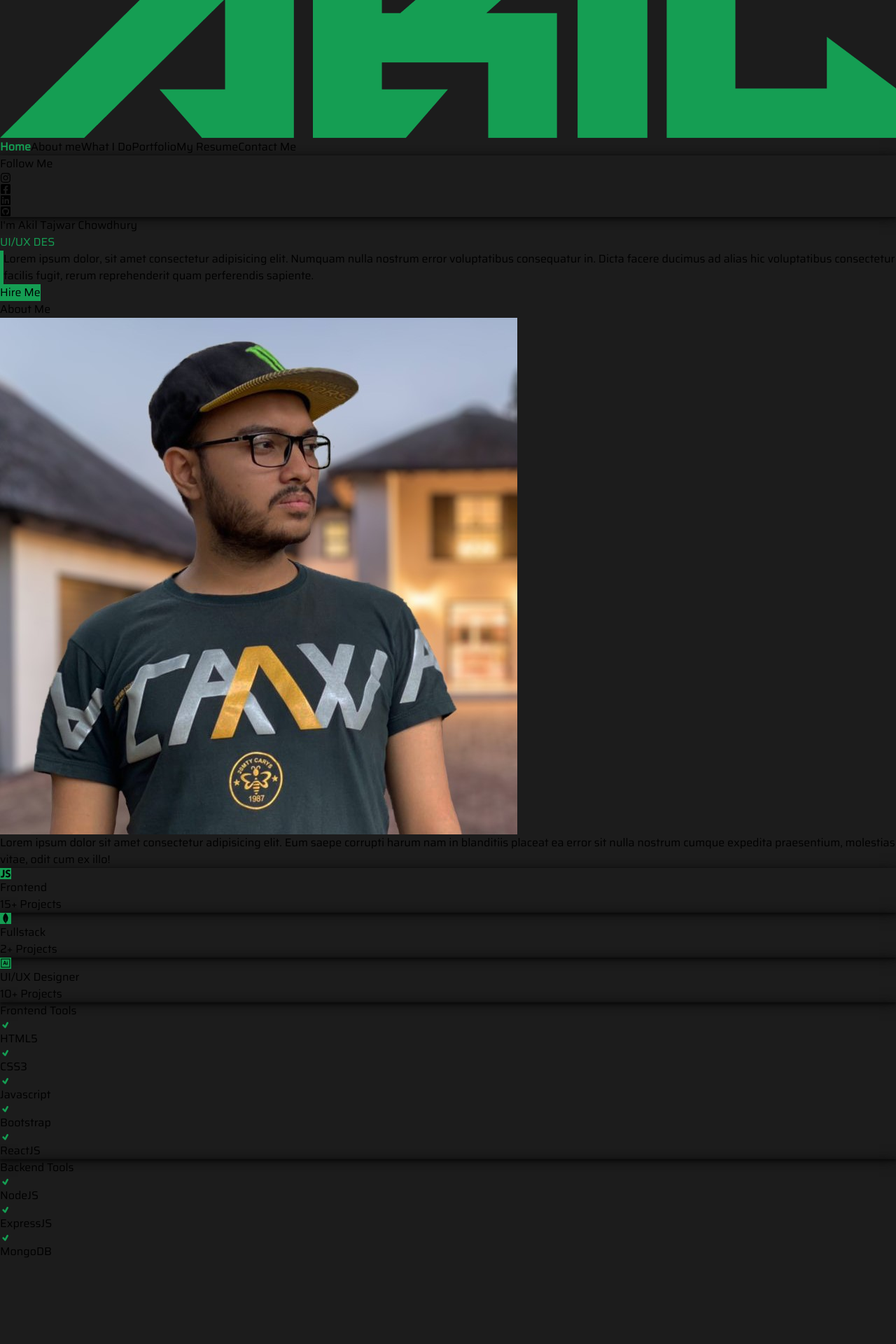
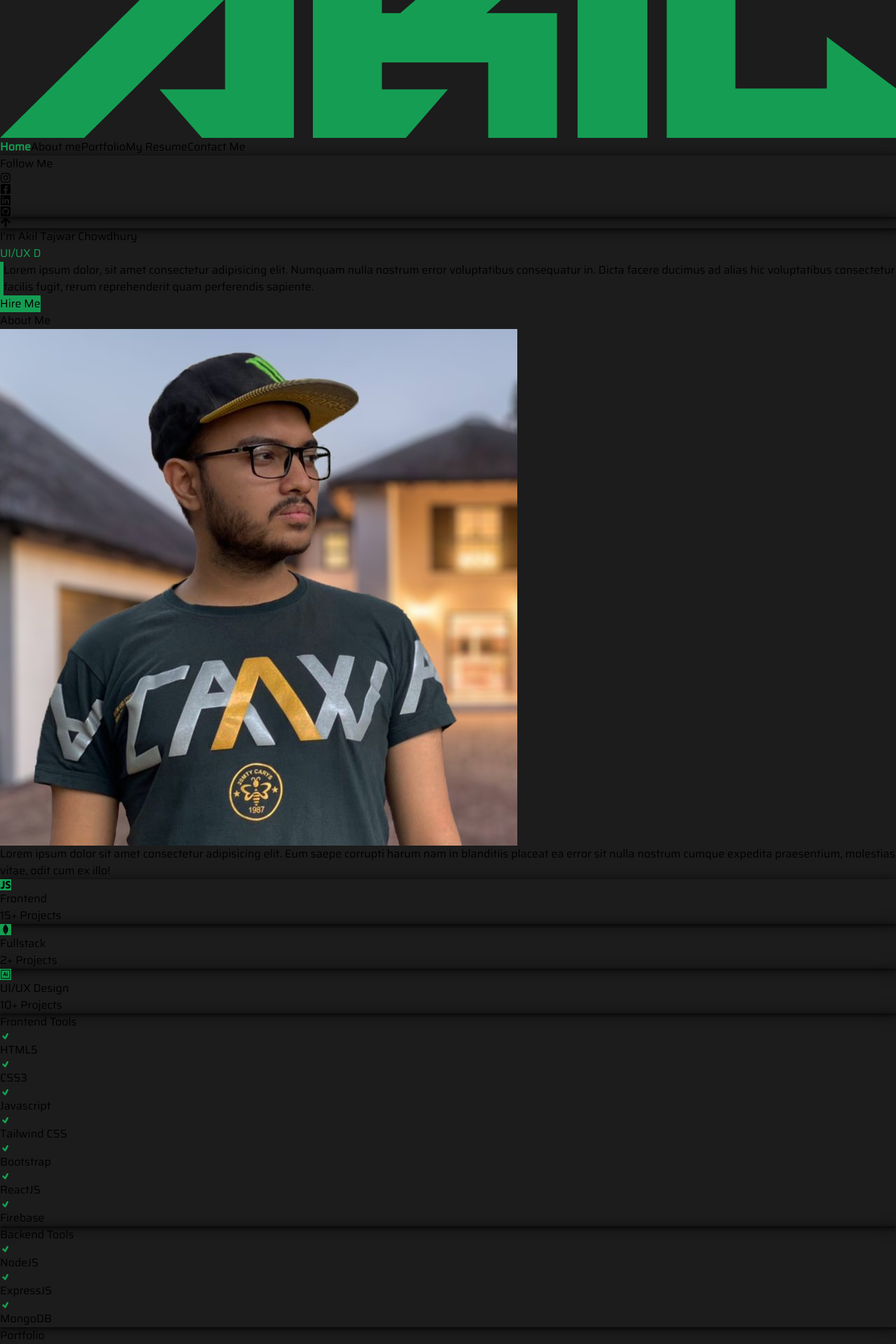
Before and after one commit to akil-tajwar/portfolio-website, a React (Vite) app: page / in a window 1280 px wide. Shown: the part 92-2012 px from the top of the page at 70% size. Before the commit the page ends 1892 px from the top, so only its background shows below. Built offline with nearby package versions, Linux system fonts and the light colour scheme.

Commit message:
editing follow me

```diff
--- a/src/Container/Components/AboutMe.jsx
+++ b/src/Container/Components/AboutMe.jsx
@@ -1,8 +1,7 @@
 import React from 'react';
-import { RadialBarChart, RadialBar, ResponsiveContainer } from 'recharts';
 import { TiTick } from "react-icons/ti";
 import { IoLogoJavascript } from "react-icons/io";
-import { SiMongodb, SiAdobeillustrator } from "react-icons/si";
+import { SiMongodb } from "react-icons/si";
 import { DiIllustrator } from "react-icons/di";
 
 const AboutMe = () => {
@@ -36,7 +35,7 @@ const AboutMe = () => {
                         </div>
                         <div className='border flex flex-col justify-center items-center p-4 border-[#159e53] shadow rounded-lg w-full h-48'>
                             <DiIllustrator className='text-3xl mb-4 text-[#1c1c1c] primary-bg-color' />
-                            <h4 className='text-2xl font-semibold'>UI/UX Designer</h4>
+                            <h4 className='text-2xl font-semibold'>UI/UX Design</h4>
                             <p>10+ Projects</p>
                         </div>
                     </div>
@@ -47,8 +46,10 @@ const AboutMe = () => {
                                 <li className='flex gap-2'><TiTick className='primary-color text-2xl' />HTML5</li>
                                 <li className='flex gap-2'><TiTick className='primary-color text-2xl' />CSS3</li>
                                 <li className='flex gap-2'><TiTick className='primary-color text-2xl' />Javascript</li>
+                                <li className='flex gap-2'><TiTick className='primary-color text-2xl' />Tailwind CSS</li>
                                 <li className='flex gap-2'><TiTick className='primary-color text-2xl' />Bootstrap</li>
                                 <li className='flex gap-2'><TiTick className='primary-color text-2xl' />ReactJS</li>
+                                <li className='flex gap-2'><TiTick className='primary-color text-2xl' />Firebase</li>
                             </ul>
                         </div>
                         <div className='border border-[#159e53] p-4 shadow rounded-lg w-full'>
@@ -62,21 +63,6 @@ const AboutMe = () => {
                     </div>
                 </div>
             </div>
-            {/* <div style={{ width: "50%", height: "400px" }}>
-                <ResponsiveContainer width="100%" height="100%">
-                    <RadialBarChart cx="50%" cy="50%" innerRadius="70%" outerRadius="80%" barSize={10} data={data}>
-                        <RadialBar
-                            minAngle={15}
-                            label={{ position: 'insideStart', fill: '#8884d8' }}
-                            background
-                            clockWise
-                            dataKey="uv"
-                            startAngle={-180}
-                            endAngle={0}
-                        />
-                    </RadialBarChart>
-                </ResponsiveContainer>
-            </div> */}
         </div>
     );
 };
--- a/src/Container/Components/Banner.jsx
+++ b/src/Container/Components/Banner.jsx
@@ -27,7 +27,7 @@ const Banner = () => {
                         <div>
                             <p className='lg:w-1/2 md:w-2/3 border-l-4 mb-3 mt-4 pl-5 primary-border-color flex'>Lorem ipsum dolor, sit amet consectetur adipisicing elit. Numquam nulla nostrum error voluptatibus consequatur in. Dicta facere ducimus ad alias hic voluptatibus consectetur facilis fugit, rerum reprehenderit quam perferendis sapiente.</p>
                         </div>
-                        <button className='mt-4 primary-bg-color rounded font-semibold text-2xl px-5 py-2'>Hire Me</button>
+                        <button className='mt-3 primary-bg-color rounded font-semibold text-xl px-5 py-2'>Hire Me</button>
                     </div>
                 </div>
             </div>
--- a/src/Container/Components/FollowMe.jsx
+++ b/src/Container/Components/FollowMe.jsx
@@ -3,9 +3,9 @@ import { FaGithubSquare, FaFacebookSquare, FaLinkedin, FaInstagram } from 'react
 
 const FollowMe = () => {
     return (
-        <div className='hidden md:hidden lg:block'>
-            <div className='fixed right-0 top-56'>
-                <div className='text-white bg-[#1c1c1c] py-1 px-3 shadow rounded-lg border border-[#159e53] -rotate-90 mt-72 flex gap-14 flex-row justify-center items-center'>
+        <div className='hidden md:block lg:block'>
+            <div className='fixed bottom-72 right-11 -rotate-90'>
+                <div className='text-white bg-[#1c1c1c] py-1 px-3 shadow rounded-lg border border-[#159e53] mt-72 flex gap-10 flex-row justify-center items-center'>
                     <h4 className=''>Follow Me</h4>
                     <div className='text-[#159e53] text-xl flex flex-row gap-4'>
                         <FaInstagram className='rotate-90' />
@@ -16,6 +16,8 @@ const FollowMe = () => {
                 </div>
             </div>
         </div>
+
+
     );
 };
 
--- a/src/Container/Components/Navbar.jsx
+++ b/src/Container/Components/Navbar.jsx
@@ -33,8 +33,7 @@ const Navbar = () => {
                     <div className='flex flex-row gap-9 font-semibold'>
                         <a href="#" className={ active === "#" ? 'active' : '' } onClick={ () => setActive("#") }>Home</a>
                         <a href="#about" className={ active === "#about" ? 'active' : '' } onClick={ () => setActive("#about") }>About me</a>
-                        <a href="">What I Do</a>
-                        <a href="">Portfolio</a>
+                        <a href="#portfolio" className={ active === "#portfolio" ? 'active' : '' } onClick={ () => setActive("#portfolio") }>Portfolio</a>
                         <a href="">My Resume</a>
                         <a href="">Contact Me</a>
                     </div>
--- /dev/null
+++ b/src/Container/Components/Portfolio.jsx
@@ -0,0 +1,11 @@
+import React from 'react';
+
+const Portfolio = () => {
+    return (
+        <div className='w-3/4 mx-auto' id='portfolio'>
+            <h1 className='text-center text-4xl mb-10 font-semibold text-[#159e53]'>Portfolio</h1>
+        </div>
+    );
+};
+
+export default Portfolio;
--- /dev/null
+++ b/src/Container/Components/ScrollTop.jsx
@@ -0,0 +1,14 @@
+import React from 'react';
+import { FaArrowUp } from "react-icons/fa";
+
+const ScrollTop = () => {
+    return (
+        <div className='fixed right-5 bottom-5 cursor-pointer'>
+            <div className='border border-[#159e53] text-white flex shadow justify-center items-center bg-[#1c1c1c] rounded-lg w-8 h-8'>
+                <FaArrowUp/>
+            </div>
+        </div>
+    );
+};
+
+export default ScrollTop;
--- a/src/Container/Container.jsx
+++ b/src/Container/Container.jsx
@@ -2,13 +2,17 @@ import React from 'react';
 import Banner from './Components/Banner';
 import AboutMe from './Components/AboutMe';
 import FollowMe from './Components/FollowMe';
+import Portfolio from './Components/Portfolio';
+import ScrollTop from './Components/ScrollTop';
 
 const Container = () => {
     return (
         <div>
             <FollowMe></FollowMe>
+            <ScrollTop></ScrollTop>
             <Banner></Banner>
             <AboutMe></AboutMe>
+            <Portfolio></Portfolio>
         </div>
     );
 };
```
